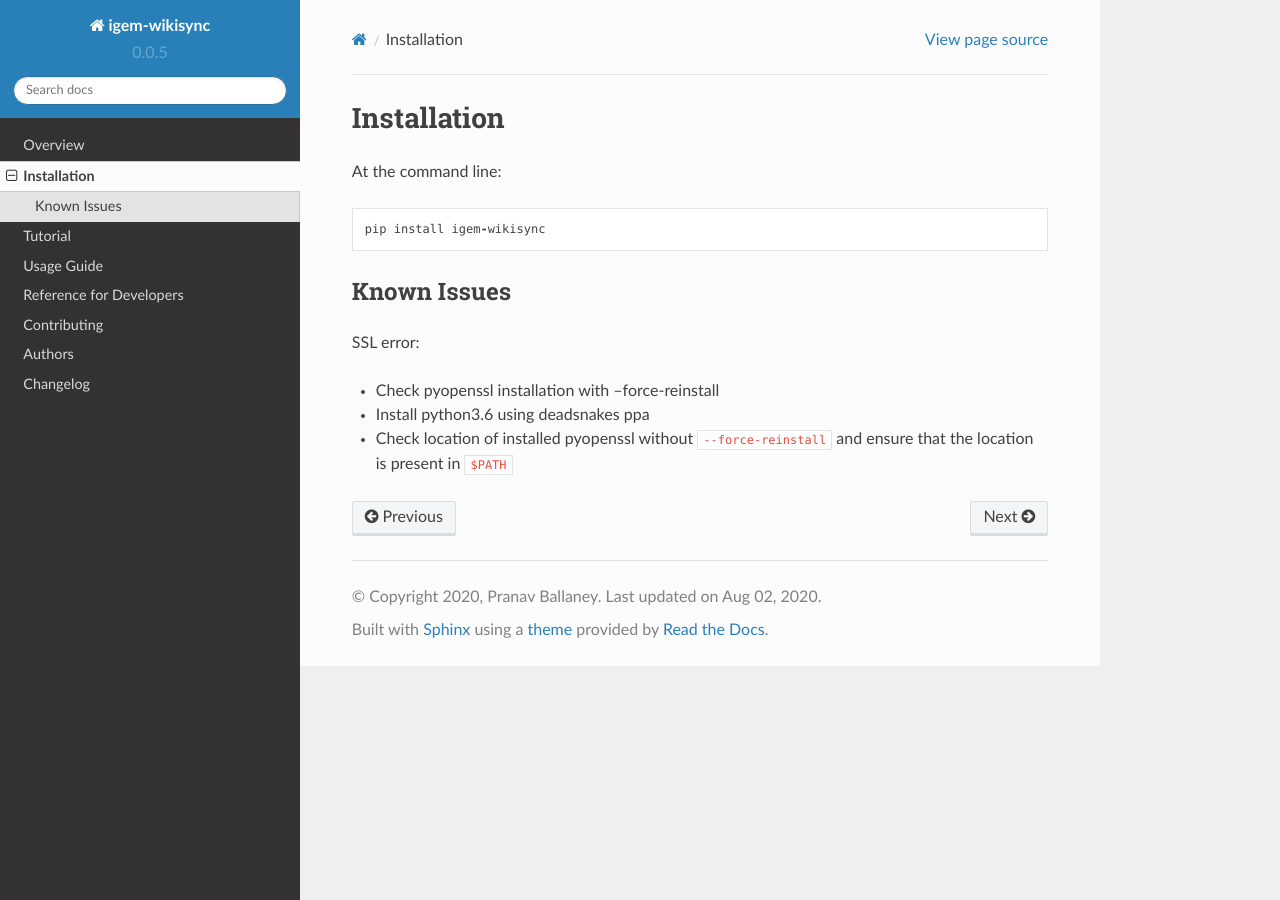
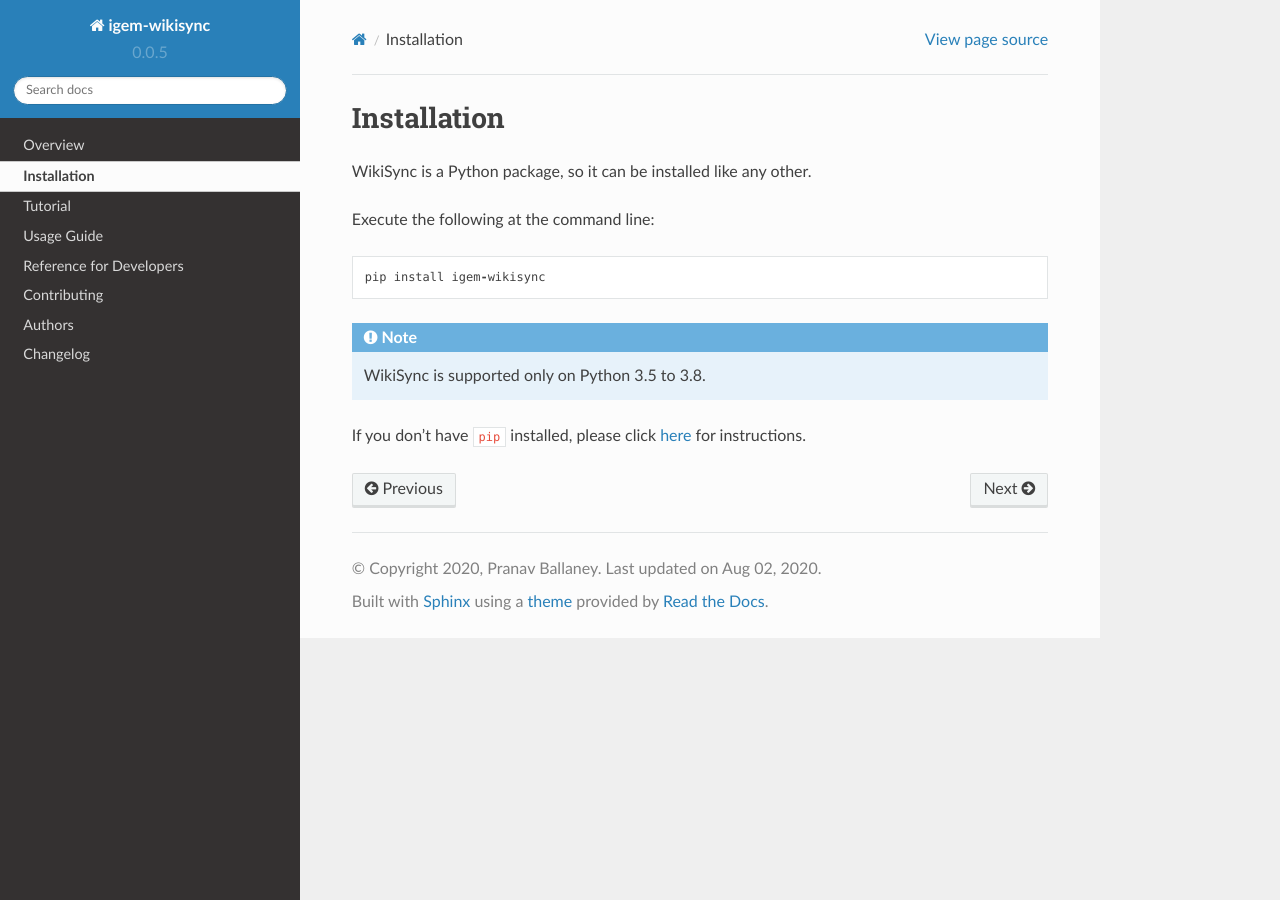
Before and after one commit to igembitsgoa/igem-wikisync, a Sphinx documentation site: the page built from docs/installation.rst, in a window 1280 px wide. Built offline with Sphinx 7.4.7 and the Read the Docs theme 2.0.0, drawn with Linux system fonts in a browser that asks for light colours.

Commit message:
Improve docs

```diff
--- a/docs/installation.rst
+++ b/docs/installation.rst
@@ -4,19 +4,26 @@
 Installation
 ============
 
-At the command line::
+WikiSync is a Python package, so it can be installed like any other.
+
+Execute the following at the command line::
 
     pip install igem-wikisync
 
-.. _known-issues:
+.. note::
+    WikiSync is supported only on Python 3.5 to 3.8.
 
-Known Issues
-------------
+If you don't have ``pip`` installed, please click `here <https://pip.pypa.io/en/stable/installing/#installing-with-get-pip-py>`_ for instructions.
 
-SSL error:
+.. .. _known-issues:
 
-* Check pyopenssl installation with --force-reinstall
+.. Known Issues
+.. ------------
 
-* Install python3.6 using deadsnakes ppa
+.. SSL error:
 
-* Check location of installed pyopenssl without :code:`--force-reinstall` and ensure that the location is present in :code:`$PATH`
+.. * Check pyopenssl installation with --force-reinstall
+
+.. * Install python3.6 using deadsnakes ppa
+
+.. * Check location of installed pyopenssl without :code:`--force-reinstall` and ensure that the location is present in :code:`$PATH`
--- a/docs/overview.rst
+++ b/docs/overview.rst
@@ -24,16 +24,7 @@ By automating this, allows you to leverage all the `features of modern code edit
 
 It also seamlessly integrates with continuous integration  software, which allows your entire team to collaborate on the wiki, and finally upload it without any extra effort.
 
-Installation
-============
-
-WikiSync can be installed by running this command in your terminal:
-
-    .. code-block:: bash
-
-        pip install igem-wikisync
-
-Please head over to the Usage Guide to get started, or take a look at our Tutorial for step-by-step examples meant to help you make deployment as easy as a git push.
+To get started, proceed to the :ref:`installation` instructions. Then, head over to the :ref:`usage-guide` or take a look at our :ref:`tutorial` for step-by-step examples meant to help you make deployment as easy as a git push.
 
 
 Features
--- a/docs/tutorial/index.rst
+++ b/docs/tutorial/index.rst
@@ -35,30 +37,30 @@ If you'd like to test the functionality first, make a test folder with just a fe
 .. parsed-literal::
     wiki/
         src/
-            Test/
+            WS-basic/
                 index.html              # homepage
                 css/
                     style.css           # custom styles
                     igem-reset.css      # Resets styles that iGEM injects
                 js/
                     main.js             # custom JS + iGEM reset
-                assets/
-                    img/
-                        logo.jpg
-                        background.jpg
+            assets/                     # everything else must be in the assets folder
+                img/
+                    logo.jpg
+                    background.jpg
                 Description/
                     index.html          # Description page
         build/
             # this will be filled by WikiSync
         wikisync.py
 
-The source code is inside ``wiki/src/Test/`` instead of just ``wiki/src/`` so that any existing content on your wiki is not affected.
+The source code is inside ``wiki/src/WS-basic/`` instead of just ``wiki/src/`` so that any existing content on your wiki is not affected.
 
 You can find a zipped version of this code `here <https://downgit.github.io/#/home?url=https://github.com/igembitsgoa/igem-wikisync-resources/tree/master/basic-example>`_.
 
 #2 **Let's look at individual files now:**
 
-``src/Test/index.html``:
+``src/WS-basic/index.html``:
 
 .. code-block:: html
     :linenos:
--- a/docs/usage/index.rst
+++ b/docs/usage/index.rst
@@ -118,15 +118,10 @@ Tracking Broken Links
 
 As your wiki grows into several pages and hundreds of links spread across them, it can be hard to find broken links. WikiSync tries to make this easier by checking for broken (internal) links. This functionality is enabled by default to enforce good practice, but it can be disabled. Look at the configuration options to know more about this.
 
-Configuration Options
----------------------
+.. note::
+    Broken link warnings can be silenced by passing ``silence_warnings=True`` in the call to ``wikisync.run()``.
 
-.. admonition:: Under construction.
-
-    Coming up in a few days.
-
-.. # TODO: Add config options
-
+.. _logging:
 
 Logging
 -------
```
Also changed, not shown: other parts of docs/tutorial/index.rst (+7 -5 lines), other parts of docs/usage/index.rst (+1 -1 lines).
